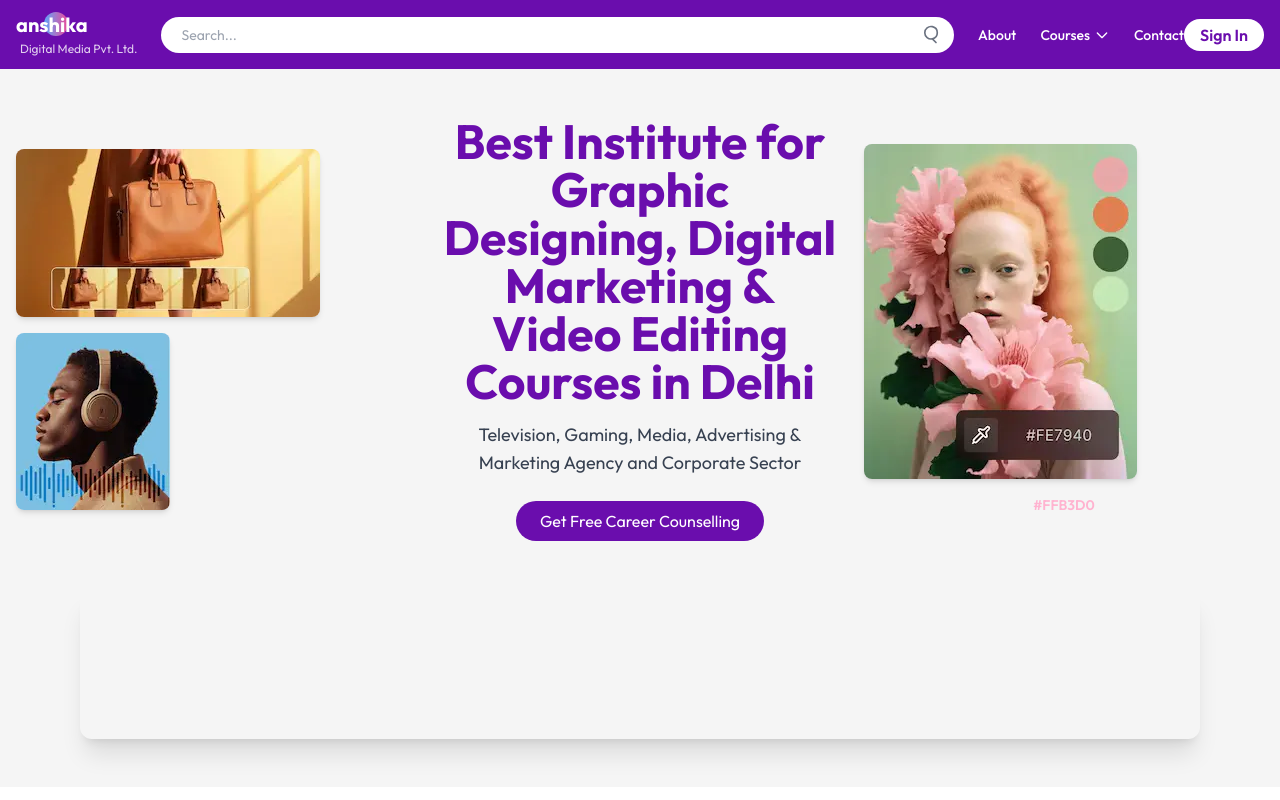
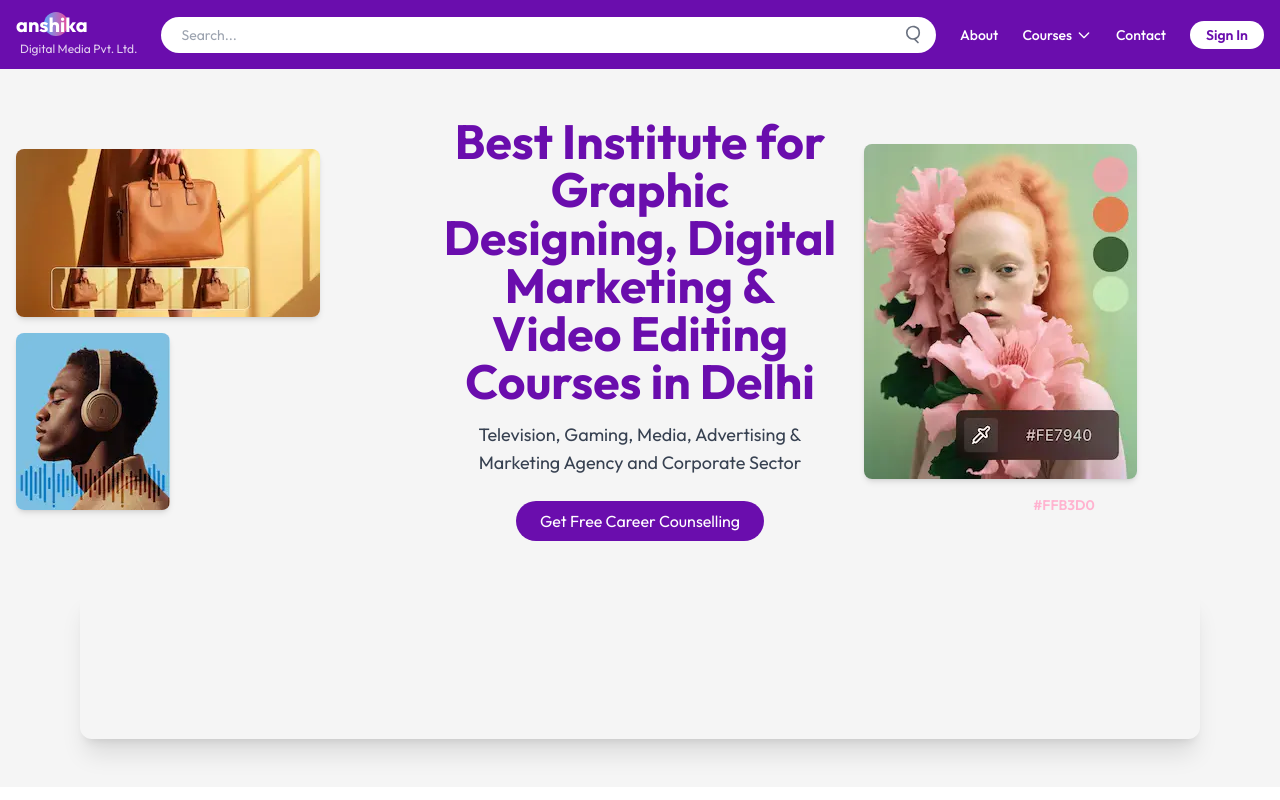
Before and after one commit to Rajumishra23/Anshika-digital, a React (Create React App) app: page / in a window 1280 px wide. Shown: the top 800 px of the page. Built offline with nearby package versions, Linux system fonts and the light colour scheme; a web font is replaced by a local one.

Commit message:
Updated layout for better responsive view

```diff
--- a/src/components/Navbar.js
+++ b/src/components/Navbar.js
@@ -4,8 +4,8 @@ const Navbar = () => {
   return (
     <header className="bg-[#6a0dad] text-white shadow-md">
       <div className="max-w-7xl mx-auto px-4 py-3 flex items-center justify-between">
+        {/* Logo + Tagline */}
         <div className="flex flex-col items-start space-y-1">
-  {/* Logo Text with Gradient Accent */}
           <div className="relative">
             <h1 className="text-xl font-bold leading-tight text-white">
               an<span className="relative z-10">sh</span>
@@ -13,12 +13,8 @@ const Navbar = () => {
             </h1>
             <div className="absolute top-0 left-[28px] w-6 h-6 rounded-full bg-gradient-to-r from-blue-400 to-pink-500 z-0"></div>
           </div>
-
-  {/* Tagline Below Logo */}
           <p className="text-xs text-white/80 ml-1">Digital Media Pvt. Ltd.</p>
         </div>
-
-
 
         {/* Search Bar */}
         <div className="flex-1 mx-6 hidden md:flex items-center bg-white rounded-full px-3 py-1">
@@ -40,8 +36,9 @@ const Navbar = () => {
           </svg>
         </div>
 
-        {/* Navigation Links */}
-        <nav className="hidden md:flex items-center space-x-6 text-sm font-medium">
+        {/* Nav Links + Sign In */}
+        <div className="hidden md:flex items-center space-x-6 text-sm font-medium">
+          <nav className="flex items-center space-x-6">
             <a href="#about" className="hover:underline focus:outline-none focus:ring-2 focus:ring-white rounded">
               About
             </a>
@@ -63,9 +60,8 @@ const Navbar = () => {
                   <path strokeLinecap="round" strokeLinejoin="round" strokeWidth={2} d="M19 9l-7 7-7-7" />
                 </svg>
               </button>
-            {/* Dropdown */}
               <div className="absolute top-full left-0 mt-2 bg-white text-gray-800 rounded shadow-lg w-40 hidden group-hover:block z-10">
-              <a href="#web" className="block px-4 py-2 hover:bg-gray-100">Graphic desgining</a>
+                <a href="#web" className="block px-4 py-2 hover:bg-gray-100">Graphic Designing</a>
                 <a href="#uiux" className="block px-4 py-2 hover:bg-gray-100">Video Editing</a>
                 <a href="#frontend" className="block px-4 py-2 hover:bg-gray-100">Digital Marketing</a>
               </div>
@@ -76,9 +72,8 @@ const Navbar = () => {
           </nav>
 
           {/* Sign In Button */}
-        <div>
           <button
-            className="bg-white text-[#6a0dad] font-semibold px-4 py-1 rounded-full hover:bg-gray-100 transition focus:outline-none focus:ring-2 focus:ring-white"
+            className="ml-4 bg-white text-[#6a0dad] font-semibold px-4 py-1 rounded-full hover:bg-gray-100 transition focus:outline-none focus:ring-2 focus:ring-white"
           >
             Sign In
           </button>
```
Lines whose indentation alone changed are shown as unchanged.
